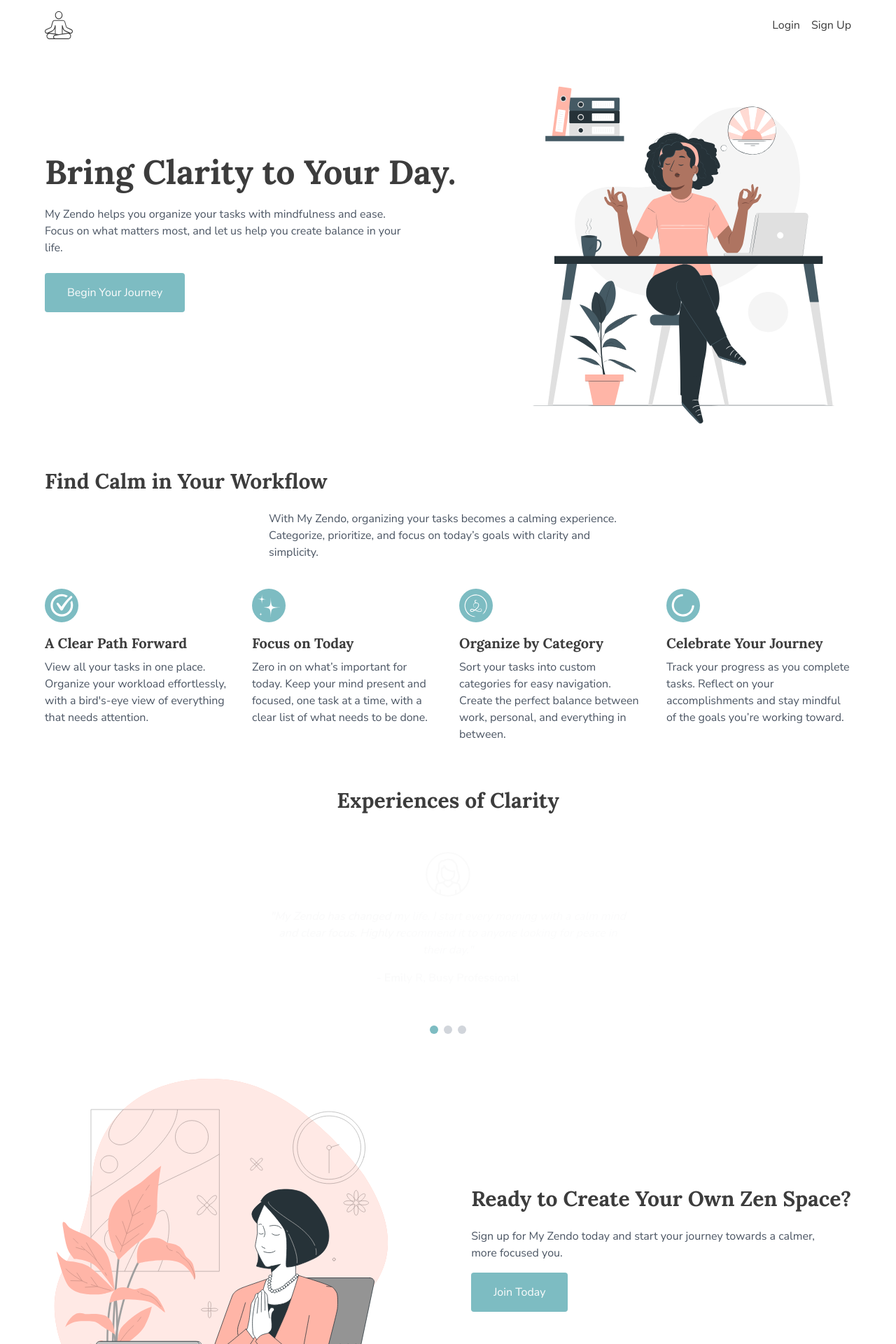
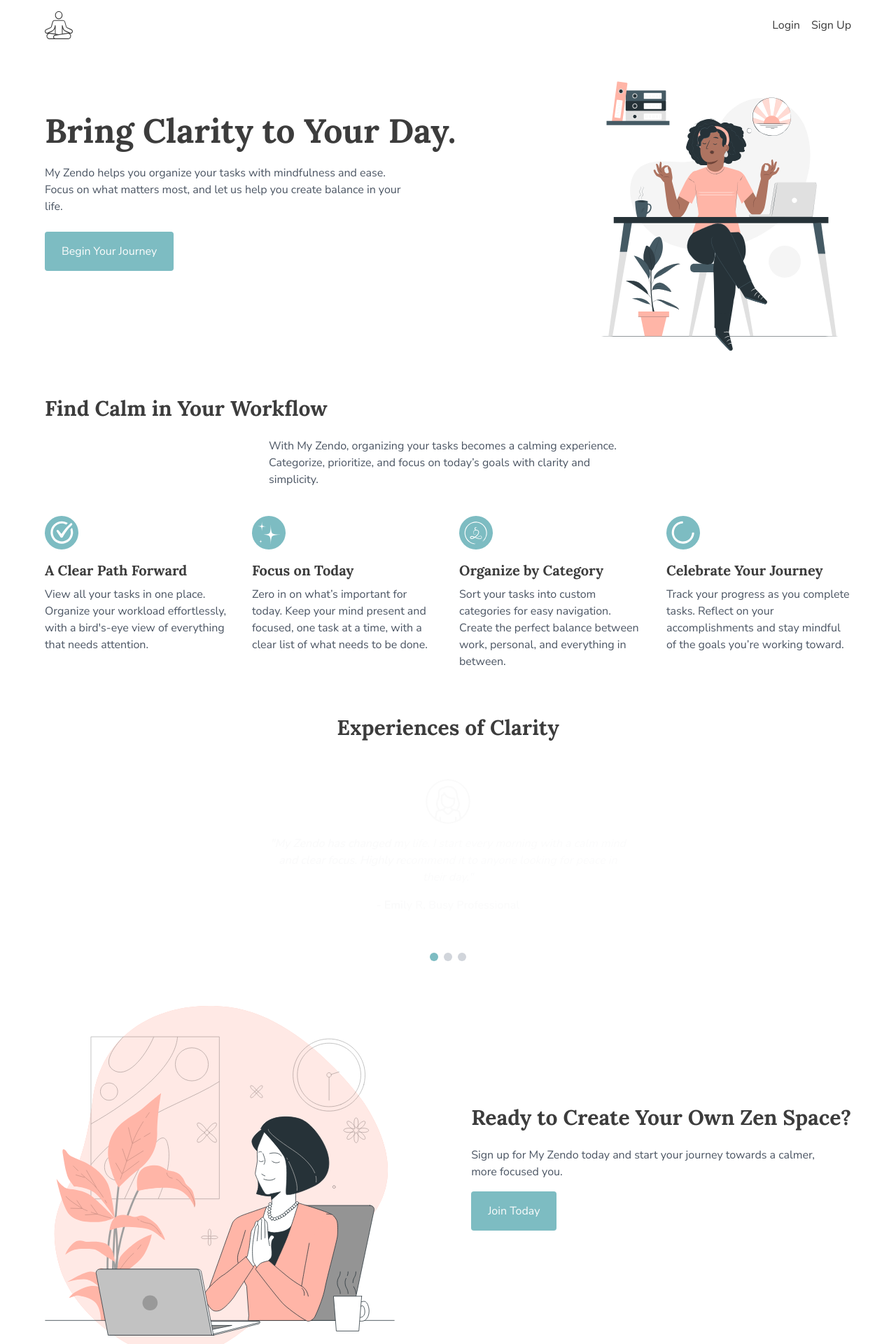
Before and after one commit to EdwardShanahan09/my-zendo, a React (Vite) app: page / in a window 1280 px wide. Shown: the top 1920 px of the page at 70% size. Built offline with nearby package versions, Linux system fonts and the light colour scheme.

Commit message:
Refactor navbar and hero for mobile and destop screens

```diff
--- a/src/components/Button/Button.jsx
+++ b/src/components/Button/Button.jsx
@@ -1,7 +1,7 @@
 const Button = ({ text }) => {
   return (
     <button
-      className={`text-secondary bg-primary text-sm md:text-base py-2 px-4 md:py-4 md:px-8 hover:bg-accent rounded`}
+      className={`text-secondary bg-primary text-sm md:text-base py-2 px-4 md:py-4 md:px-6 hover:bg-accent rounded`}
     >
       {text}
     </button>
--- a/src/pages/Home/CTA.jsx
+++ b/src/pages/Home/CTA.jsx
@@ -4,7 +4,7 @@ import CTAImage from "../../assets/images/cta.svg";
 const CTA = () => {
   return (
     <>
-      <div className="mb-4 md:order-2">
+      <div className="mb-10 md:order-2">
         <h2>Ready to Create Your Own Zen Space?</h2>
 
         <p className="mb-4 md:max-w-md lg:max-w-lg">
--- a/src/pages/Home/Hero.jsx
+++ b/src/pages/Home/Hero.jsx
@@ -4,7 +4,7 @@ import Button from "../../components/Button/Button";
 const Hero = () => {
   return (
     <>
-      <div className="mb-6">
+      <div className="mb-10">
         <h1 className="text-2xl md:text-3xl lg:text-5xl font-headings mb-4 md:mb-6">
           Bring Clarity to Your Day.
         </h1>
@@ -19,7 +19,7 @@ const Hero = () => {
       </div>
       <div>
         <img
-          className="w-full max-w-[200px] md:max-w-[300px] lg:max-w-[500px] "
+          className="w-full max-w-[200px] md:max-w-[300px] lg:max-w-[400px] mx-auto"
           src={HeroImage}
           alt="Mediating by desk"
         />
```
